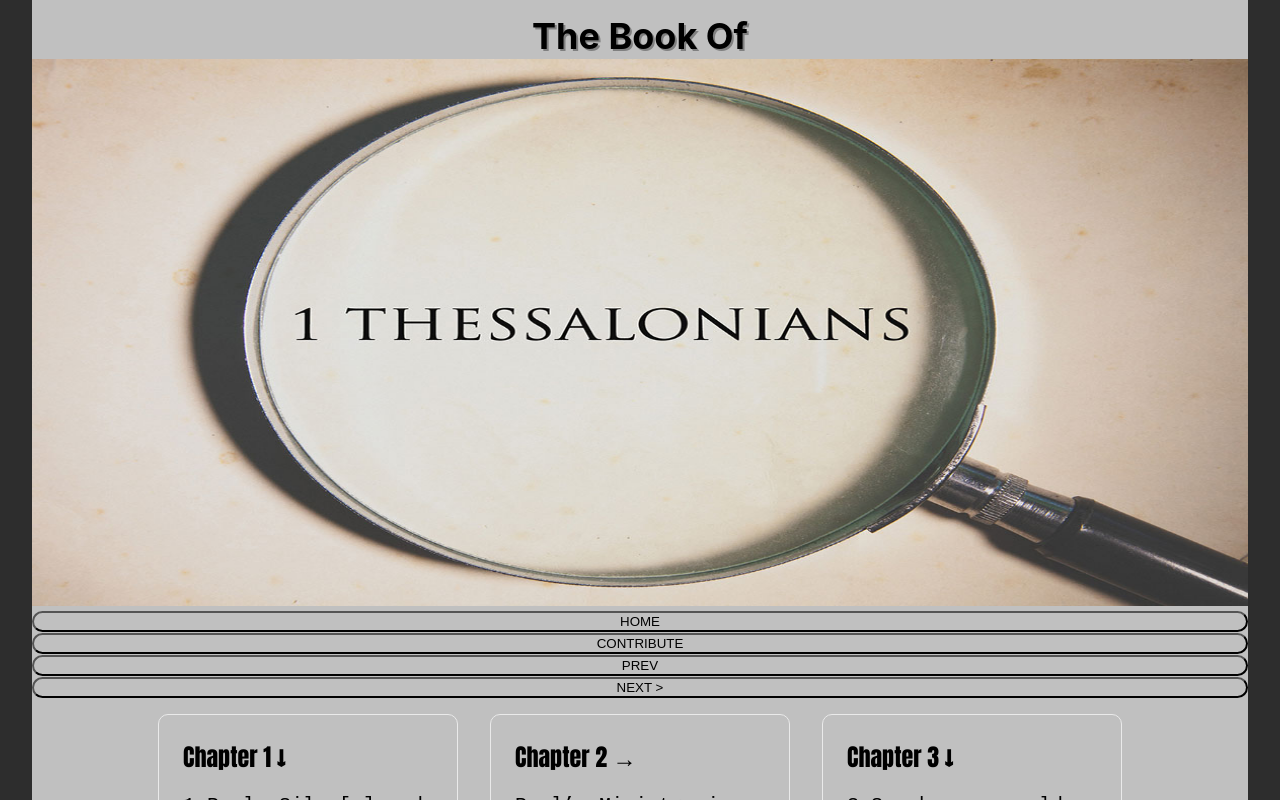
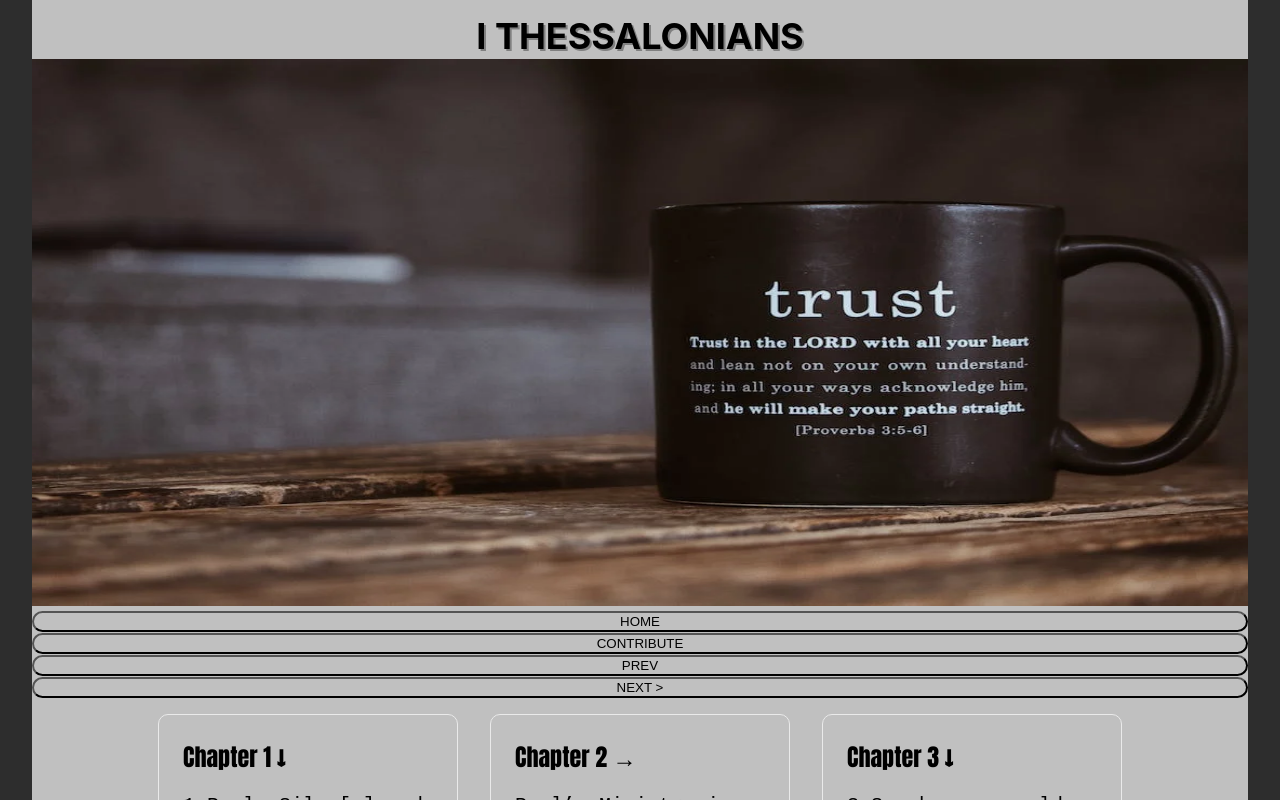
Before and after one commit to jnutt367/the-revelation, a Next.js app: page / in a window 1280 px wide. Shown: the top 800 px of the page. Built offline with nearby package versions, Linux system fonts and the light colour scheme.

Commit message:
Update index.js
pexels-photo-4200823.webp

```diff
--- a/pages/index.js
+++ b/pages/index.js
@@ -15,11 +15,11 @@ export default function Home() {
 
         <h1 className={styles.title}>
 
-       The Book Of
+      I THESSALONIANS
         </h1>
         <div className={styles.hero}>
        <Image
-                                src="/1_Thessalonians.jpg"
+                                src="/pexels-photo-4200823.webp"
                                 alt="Jesus teaching"
                                 height={900}
                                 width={2000}
```
